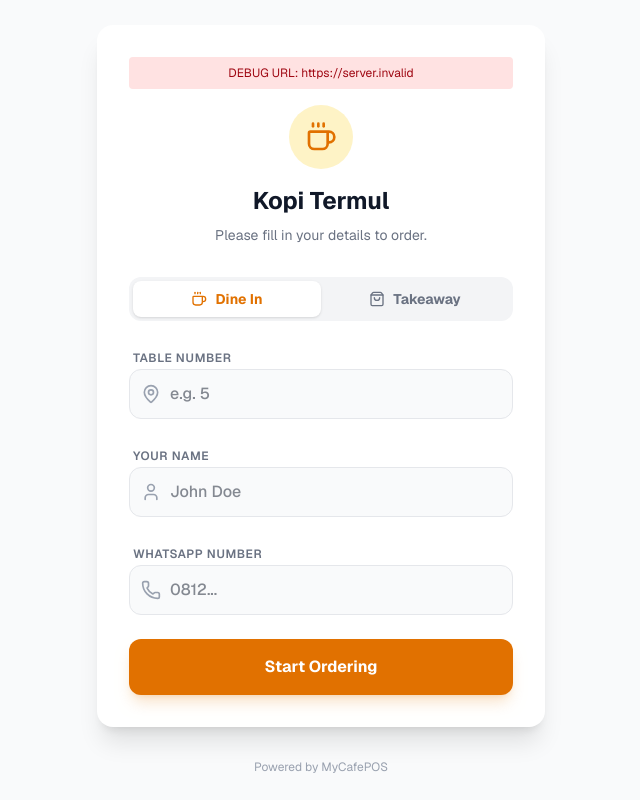
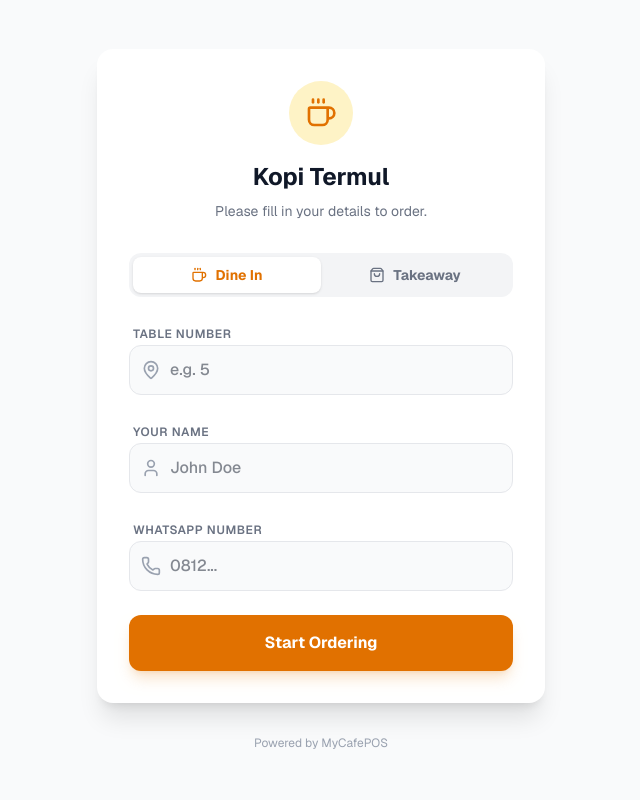
Before and after one commit to ekosanto2008/kopi-termul, a Next.js app: page / in a window 1280 px wide. Shown: the whole page, without its empty margins (319-959 px from the left). Built offline with nearby package versions, Linux system fonts and the light colour scheme; no server answers.

Commit message:
update KOPI TERMUL

```diff
--- a/app/page.tsx
+++ b/app/page.tsx
@@ -90,11 +90,6 @@ function CustomerLoginContent() {
 
         {/* Header */}
         <div className="text-center space-y-2">
-          {/* DEBUGGING: REMOVE THIS LATER */}
-          <div className="bg-red-100 p-2 text-xs text-red-800 break-all rounded mb-4">
-            DEBUG URL: {process.env.NEXT_PUBLIC_SUPABASE_URL || 'UNDEFINED'}
-          </div>
-
           <div className="w-16 h-16 bg-amber-100 rounded-full flex items-center justify-center mx-auto mb-4">
             <Coffee className="w-8 h-8 text-amber-600" />
           </div>
```
Also changed, not shown: 1 other file (tests, documents, lock files or other folders).
